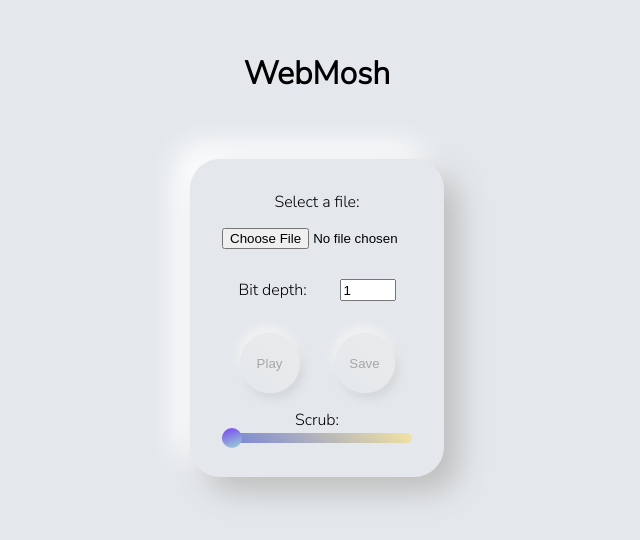
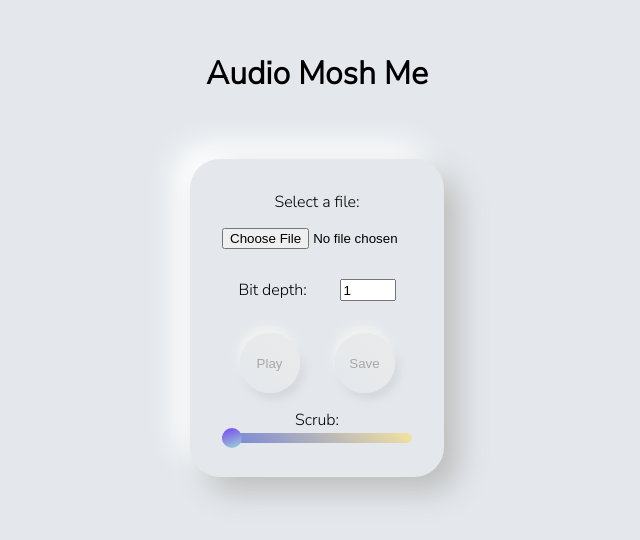
Before and after one commit to luk-pio/webmosh, a website with bundled scripts: page index.html in a window 1280 px wide. Shown: the part 154-694 px from the top of the page, without its empty margins (323-963 px from the left). Built offline with nearby package versions, Linux system fonts and the light colour scheme.

Commit message:
chore: change title

```diff
--- a/index.html
+++ b/index.html
@@ -2,7 +2,7 @@
 <html>
   <head>
     <meta charset="utf-8" />
-    <title>WebMosh</title>
+    <title>Audio Mosh</title>
     <link rel="stylesheet" href="slider.css" />
     <link rel="stylesheet" href="card.css" />
     <link rel="preconnect" href="https://fonts.googleapis.com" />
@@ -14,7 +14,7 @@
   </head>
   <body>
     <div class="container">
-      <h1 class="main-heading">WebMosh</h1>
+      <h1 class="main-heading">Audio Mosh Me</h1>
       <div class="card container">
         <label for="audioFile">Select a file:</label>
         <input type="file" id="audioFile" />
```
